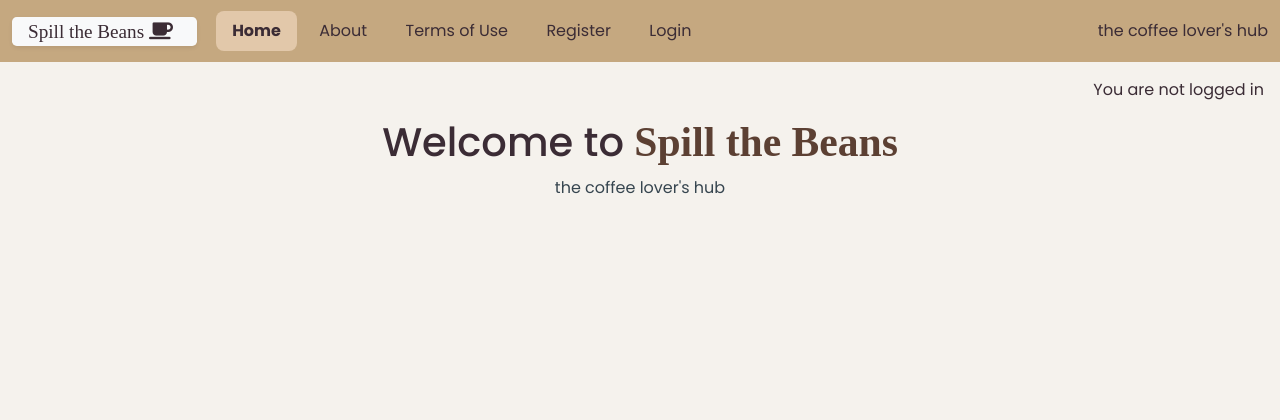
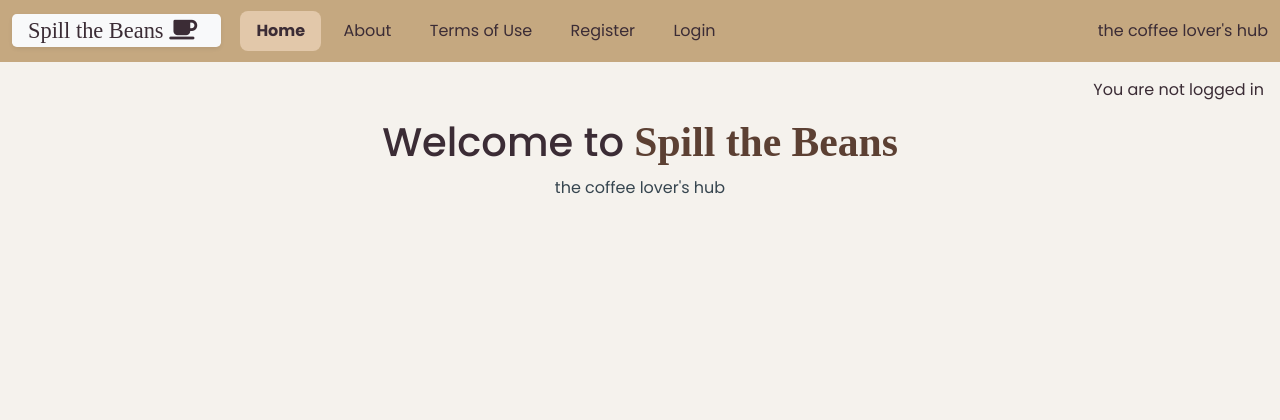
Before and after one commit to KateMcGuane/spill_the_beans, a Django app: page / in a window 1280 px wide. Shown: the top 420 px of the page. Run offline with Django 4.2, Linux system fonts and the light colour scheme; data that the repository does not hold is empty; some web fonts are replaced.

Commit message:
Fix logo size

```diff
--- a/static/css/style.css
+++ b/static/css/style.css
@@ -12,6 +12,13 @@ a {
 .brand {
     font-family: 'Półtawski Nowy', serif;
     font-size: 1.2rem;
+    font-weight: 700;
+    color: #3B2C35;
+}
+
+.brand-md {
+    font-family: 'Półtawski Nowy', serif;
+    font-size: 1.4rem;
     font-weight: 700;
     color: #3B2C35;
 }
--- a/templates/base.html
+++ b/templates/base.html
@@ -46,7 +46,7 @@
     <nav class="navbar navbar-expand-lg navbar-styles">
         <div class="container-fluid">
             <a class="navbar-brand" href="{% url 'home' %}">
-                <span class="brand text-brown display-6 fw-light rounded-3 px-3 py-1 shadow-sm bg-light">
+                <span class="brand-md text-brown display-6 fw-light rounded-3 px-3 py-1 shadow-sm bg-light">
                     Spill the Beans  <i class="fas fa-coffee me-2"></i></span>
             </a>
             <button class="navbar-toggler" type="button" data-bs-toggle="collapse" data-bs-target="#navbarText"
```
